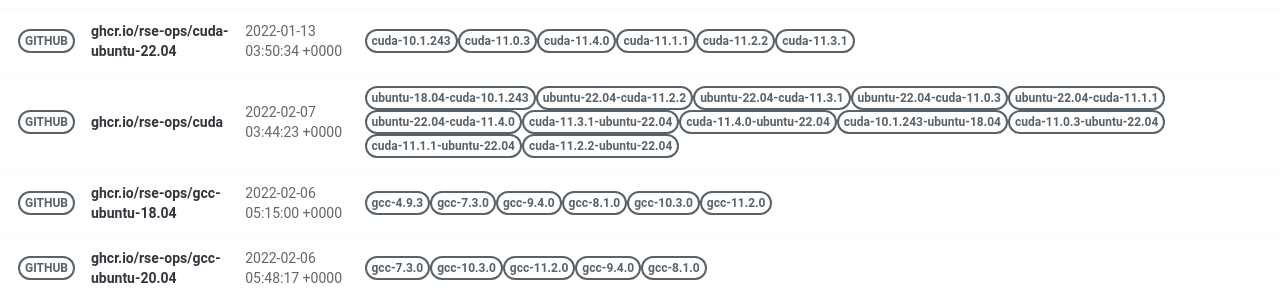
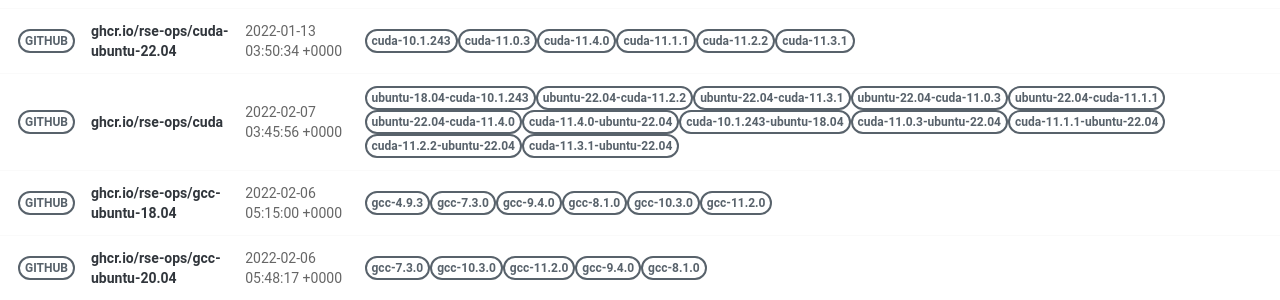
Before and after one commit to rse-ops/docker-images, a Jekyll site: the page built from pages/index.md, in a window 1280 px wide. Shown: the part 421-721 px from the top of the page. Built offline with Jekyll 4.4.1, drawn with Linux system fonts in a browser that asks for light colours; nearby versions of some CDN libraries.

Commit message:
Automated push to update library 2022-02-07

```diff
--- a/_library/ghcr.io-rse-ops-cuda.md
+++ b/_library/ghcr.io-rse-ops-cuda.md
@@ -1,7 +1,7 @@
 ---
 layout: container
 name: ghcr.io/rse-ops/cuda
-updated_at: 2022-02-07 03:44:23.821657
+updated_at: 2022-02-07 03:45:56.236310
 
 
 container_url: https://github.com/orgs/rse-ops/packages/container/package/cuda
```
Also changed, not shown: other parts of _library/ghcr.io-rse-ops-cuda.md (+3 -3 lines).
